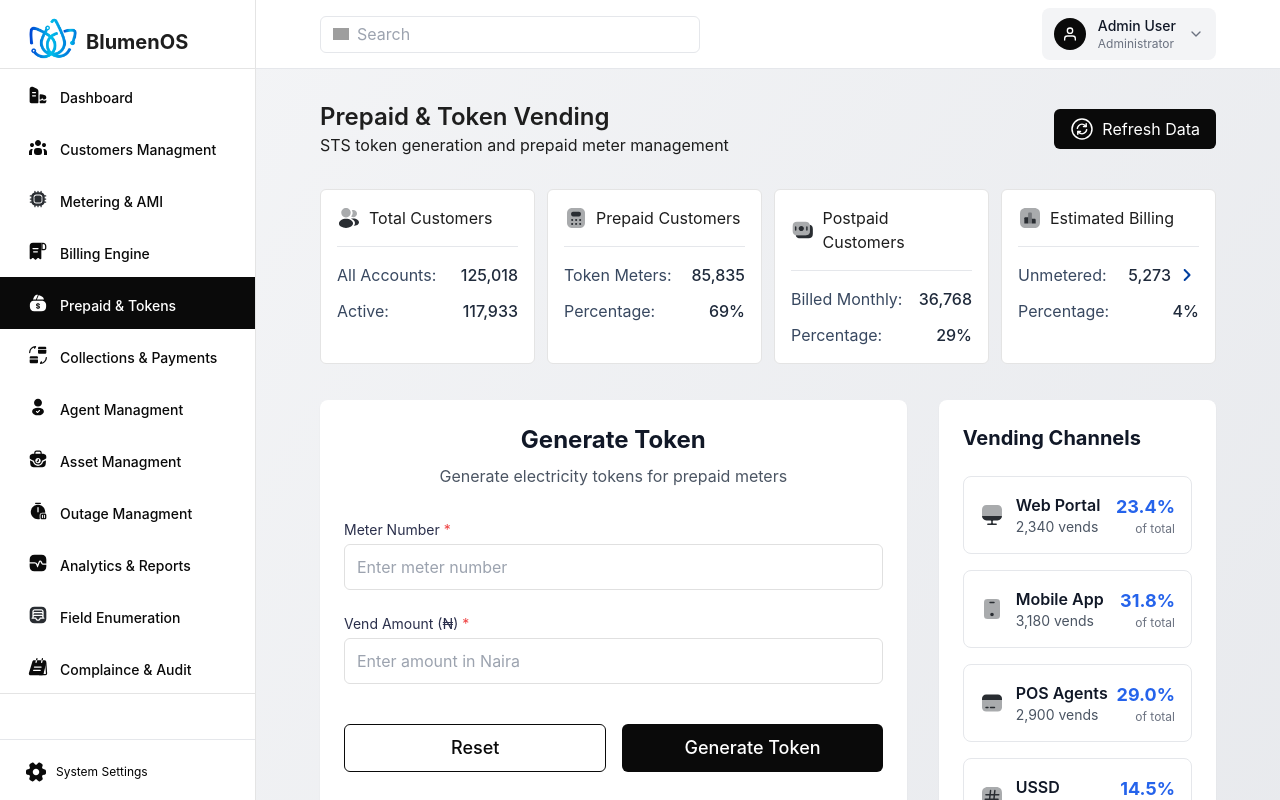
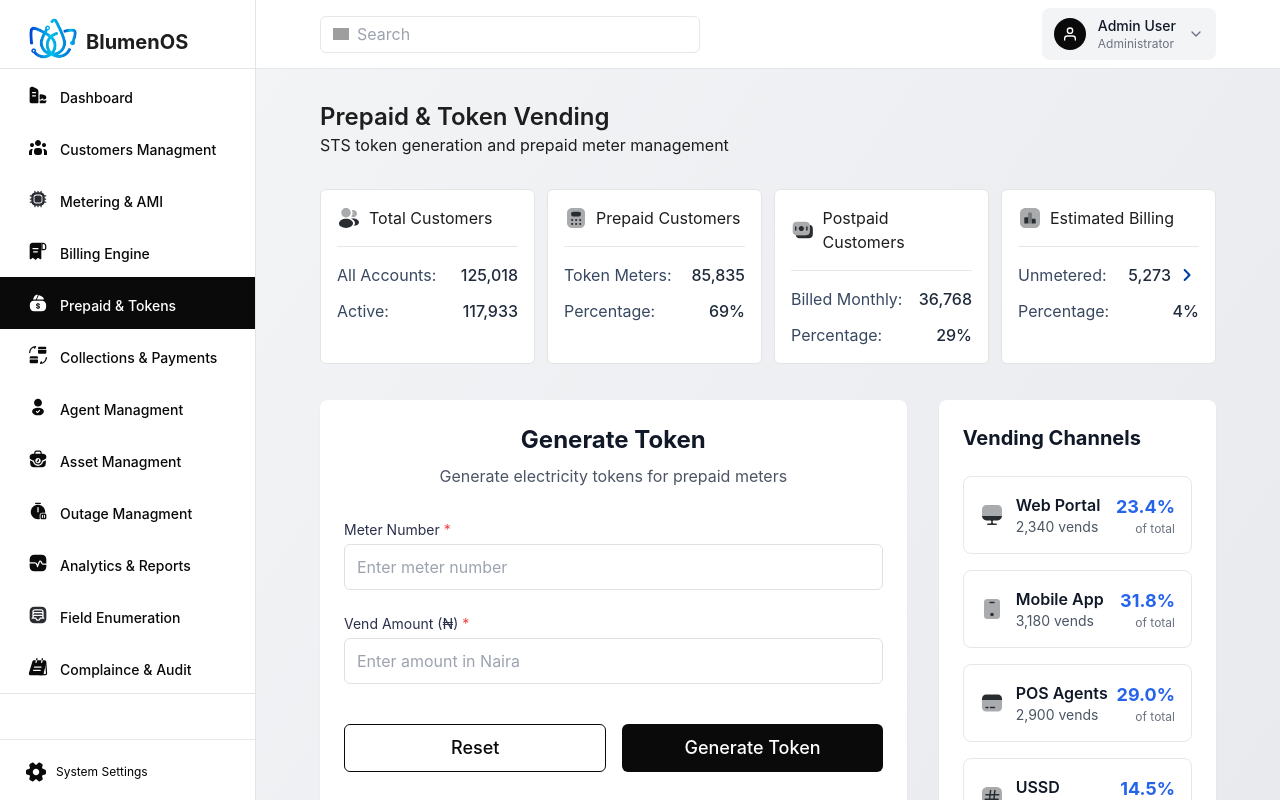
Before and after one commit to Dekatron322/blumenOs, a Next.js app: page /tokens in a window 1280 px wide. Built offline with nearby package versions, Linux system fonts and the light colour scheme; grey boxes are pictures that could not be loaded.

Commit message:
refactor: remove unused meter icons and refresh button from metering UI

```diff
--- a/app/(metering)/metering/page.tsx
+++ b/app/(metering)/metering/page.tsx
@@ -274,43 +274,6 @@ const LoadingState = ({ showCategories = true }) => {
     </div>
   )
 }
-
-// Custom Icons for Meter Types
-const SmartMeterIcon = () => (
-  <svg width="24" height="24" viewBox="0 0 24 24" fill="none" xmlns="http://www.w3.org/2000/svg">
-    <path
-      d="M12 2C6.48 2 2 6.48 2 12C2 17.52 6.48 22 12 22C17.52 22 22 17.52 22 12C22 6.48 17.52 2 12 2ZM13 17H11V15H13V17ZM13 13H11V7H13V13Z"
-      fill="currentColor"
-    />
-  </svg>
-)
-
-const ConventionalMeterIcon = () => (
-  <svg width="24" height="24" viewBox="0 0 24 24" fill="none" xmlns="http://www.w3.org/2000/svg">
-    <path
-      d="M12 2C6.48 2 2 6.48 2 12C2 17.52 6.48 22 12 22C17.52 22 22 17.52 22 12C22 6.48 17.52 2 12 2ZM4 12C4 7.58 7.58 4 12 4C14.76 4 17.14 5.47 18.43 7.57L12 14V4C7.58 4 4 7.58 4 12ZM20 12C20 16.42 16.42 20 12 20C9.24 20 6.86 18.53 5.57 16.43L12 10V20C16.42 20 20 16.42 20 12Z"
-      fill="currentColor"
-    />
-  </svg>
-)
-
-const SuccessIcon = () => (
-  <svg width="24" height="24" viewBox="0 0 24 24" fill="none" xmlns="http://www.w3.org/2000/svg">
-    <path
-      d="M12 2C6.48 2 2 6.48 2 12C2 17.52 6.48 22 12 22C17.52 22 22 17.52 22 12C22 6.48 17.52 2 12 2ZM9.29 16.29L5.7 12.7C5.31 12.31 5.31 11.68 5.7 11.29C6.09 10.9 6.72 10.9 7.11 11.29L10 14.17L16.88 7.29C17.27 6.9 17.9 6.9 18.29 7.29C18.68 7.68 18.68 8.31 18.29 8.7L10.7 16.29C10.32 16.68 9.68 16.68 9.29 16.29Z"
-      fill="currentColor"
-    />
-  </svg>
-)
-
-const AlertIcon = () => (
-  <svg width="24" height="24" viewBox="0 0 24 24" fill="none" xmlns="http://www.w3.org/2000/svg">
-    <path
-      d="M12 2C6.48 2 2 6.48 2 12C2 17.52 6.48 22 12 22C17.52 22 22 17.52 22 12C22 6.48 17.52 2 12 2ZM13 17H11V15H13V17ZM13 13H11V7H13V13Z"
-      fill="currentColor"
-    />
-  </svg>
-)
 
 // Generate mock meter data
 const generateMeterData = () => {
--- a/app/(tokens)/tokens/page.tsx
+++ b/app/(tokens)/tokens/page.tsx
@@ -322,21 +322,6 @@ export default function AllTransactions() {
                 <h4 className="text-2xl font-semibold">Prepaid & Token Vending</h4>
                 <p>STS token generation and prepaid meter management</p>
               </div>
-
-              <motion.div
-                className="flex items-center justify-end"
-                initial={{ opacity: 0 }}
-                animate={{ opacity: 1 }}
-                transition={{ duration: 0.5, delay: 0.3 }}
-              >
-                <button
-                  onClick={handleRefreshData}
-                  className="flex items-center gap-2 rounded-md bg-[#0a0a0a] px-4 py-2 text-white focus-within:ring-2 focus-within:ring-[#0a0a0a] focus-within:ring-offset-2 hover:border-[#0a0a0a] hover:bg-[#000000]"
-                >
-                  <RefreshCircleIcon />
-                  Refresh Data
-                </button>
-              </motion.div>
             </div>
 
             {/* Main Content Area */}
```
